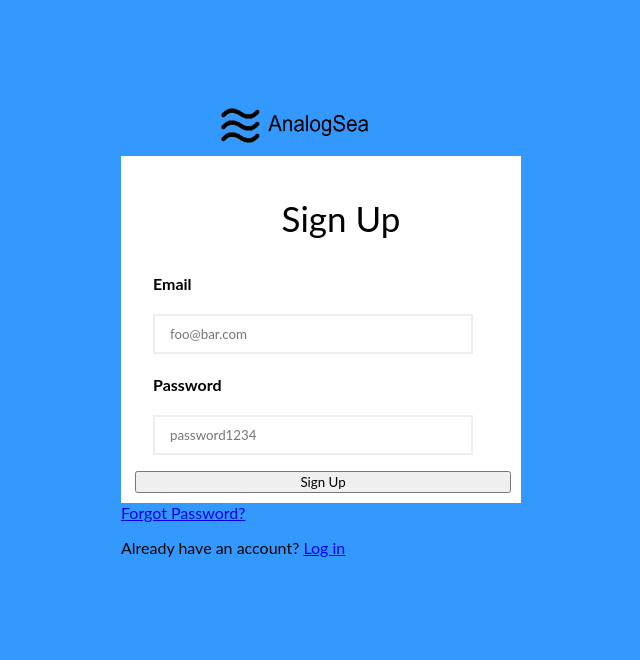
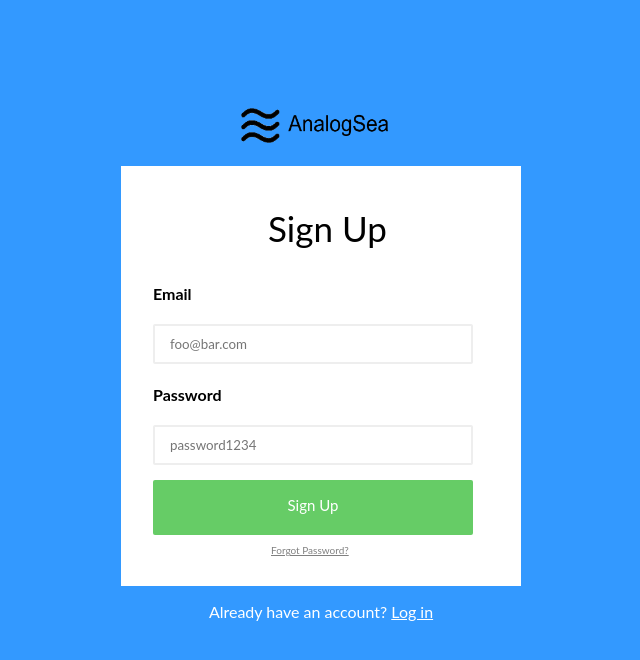
Before and after one commit to afgeneralist/Analogsea, a plain HTML site: page index.html in a window 1280 px wide. Shown: the whole page, without its empty margins (287-927 px from the left). Drawn offline with Linux system fonts and the light colour scheme.

Commit message:
signup button - forgot - account finalize

```diff
--- a/index.html
+++ b/index.html
@@ -31,7 +31,7 @@
 				</fieldset>
 			</form>
 
-				<a href="/forgot-password/new">Forgot Password?</a>
+				<a href="/forgot-password/new" class="forgot-password">Forgot Password?</a>
 
 				<p>Already have an account? <a href="/login">Log in</a></p>
 	</div>
--- a/styles/main.css
+++ b/styles/main.css
@@ -23,18 +23,19 @@ header {
 	height: 35px;
 	width: 150px;
 	position: relative;
-	left: 25%;
-	margin-bottom: 10px;
+	left: 30%;
+	margin-bottom: 20px;
 	/*border: 1px solid black;*/
 }
 
 .signup {
 	background-color: white;
 	border: none;
+	height: 420px;
 }
 
 h3 {
-	text-align: center;
+	margin-left: 115px;
 	font-size: 35px;
 	font-weight: normal;
 }
@@ -49,9 +50,40 @@ h3 {
 	width: 320px;
 	padding: 15px;
 	border: 2px solid #EEEEEE;
+	border-radius: 2px;
 }
 
 .submit {
 	border: none;
+	background-color: #66cc66;
+	width: 320px;
+	margin-left: 32px;
+	margin-top: 5px;
+	height: 55px;
+	padding: 15px;
+	border-radius: 2px;
+}
 
+button[type="submit"] {
+	background: none;
+	border: none;
+	color: white;
+	font-size: 15px;
 }
+
+.submit:hover {
+	background-color: #339933;
+}
+
+.forgot-password {
+	position: absolute;
+	margin-left: 150px;
+	bottom: 65px;
+	color: gray;
+	font-size: 10px;
+}
+
+p, p a {
+	text-align: center;
+	color: white;
+}
```
